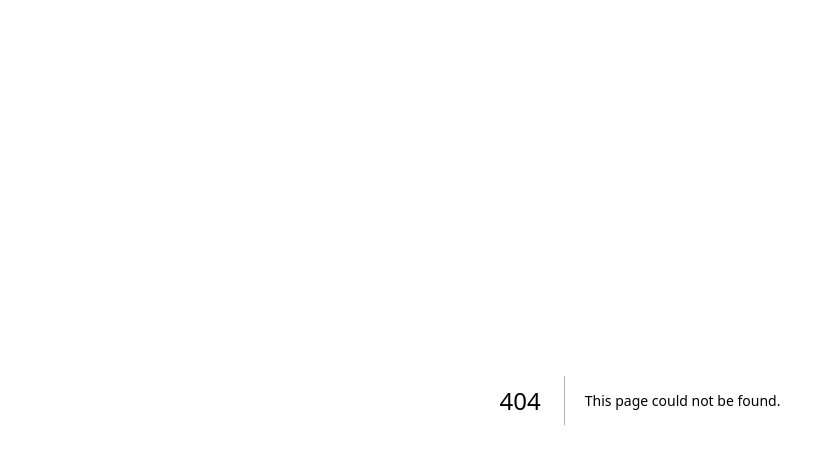
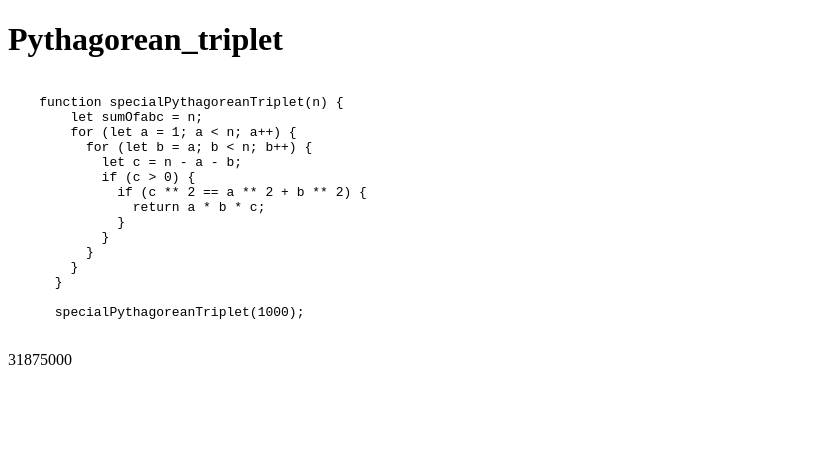
Before and after one commit to ragulpalanisamy/fcc_projects_euler, a Next.js app: page /Pythagorean_triplet in a window 1280 px wide. Before the commit this address had no page. Shown: the top 464 px of the page, without its empty margins (0-835 px from the left). Built offline with nearby package versions, Linux system fonts and the light colour scheme.

Commit message:
feat: :sparkles: Added the pythogorean triplet

```diff
--- a/src/app/page.js
+++ b/src/app/page.js
@@ -36,6 +36,11 @@ export default function Home() {
     <Link href="/largestProductinaSeries">
     largest Product in a Series
     </Link>
+    <br></br>
+      <Link href="/Pythagorean_triplet">
+      Pythagorean triplet
+      </Link>
+      <br></br>
       </>
 
   )
--- /dev/null
+++ b/src/pages/Pythagorean_triplet.tsx
@@ -0,0 +1,52 @@
+import React from 'react'
+
+
+export default function Pythagorean_triplet() {
+    const codesnippet = `
+    function specialPythagoreanTriplet(n) {
+        let sumOfabc = n;
+        for (let a = 1; a < n; a++) {
+          for (let b = a; b < n; b++) {
+            let c = n - a - b;
+            if (c > 0) {
+              if (c ** 2 == a ** 2 + b ** 2) {
+                return a * b * c;
+              }
+            }
+          }
+        }
+      }
+
+      specialPythagoreanTriplet(1000);
+    `;
+    function specialPythagoreanTriplet(n) {
+        let sumOfabc = n;
+        for (let a = 1; a < n; a++) {
+            for (let b = a; b < n; b++) {
+                let c = n - a - b;
+                if (c > 0) {
+                    if (c ** 2 == a ** 2 + b ** 2) {
+                        return a * b * c;
+                    }
+                }
+            }
+        }
+    }
+
+    specialPythagoreanTriplet(1000);
+    return (
+        <div>
+            <h1>
+                Pythagorean_triplet
+            </h1>
+            <pre>
+                <code>
+                    {codesnippet}
+                </code>
+            </pre>
+            <p>
+                {specialPythagoreanTriplet(1000)}
+            </p>
+        </div>
+    )
+}
```
